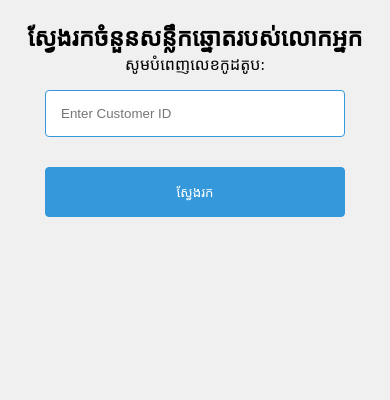
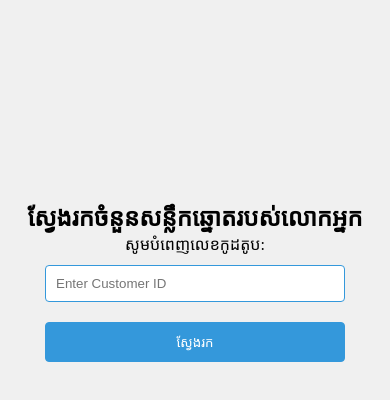
Before and after one commit to MishelTor/misheltor.github.io, a plain HTML site: page index.html in a window 390 px wide. Drawn offline with Linux system fonts and the light colour scheme; a web font is replaced by a local one.

Commit message:
Update styles.css

```diff
--- a/styles.css
+++ b/styles.css
@@ -11,8 +11,8 @@
 /* CSS Variables */
 :root {
     --font-family: 'Khmer OS';
-    --padding: 15px;
-    --margin: 15px;
+    --padding: 10px;
+    --margin: 10px;
     --primary-color: #3498db;
     --secondary-color: #2ecc71;
 }
@@ -56,7 +56,7 @@ button:hover {
 /* Responsive Design */
 @media (max-width: 600px) {
     body {
-        margin-top: 20px;
+        margin-top: 200px;
     }
 
     input, button {
@@ -69,9 +69,9 @@ button:hover {
     }
 }
 
-@media (min-width: 601px) and (max-width: 1024px) {
+@media (min-width: 601px) and (max-width: 800px) {
     body {
-        margin-top: 30px;
+        margin-top: 100px;
     }
 
     .container {
```
